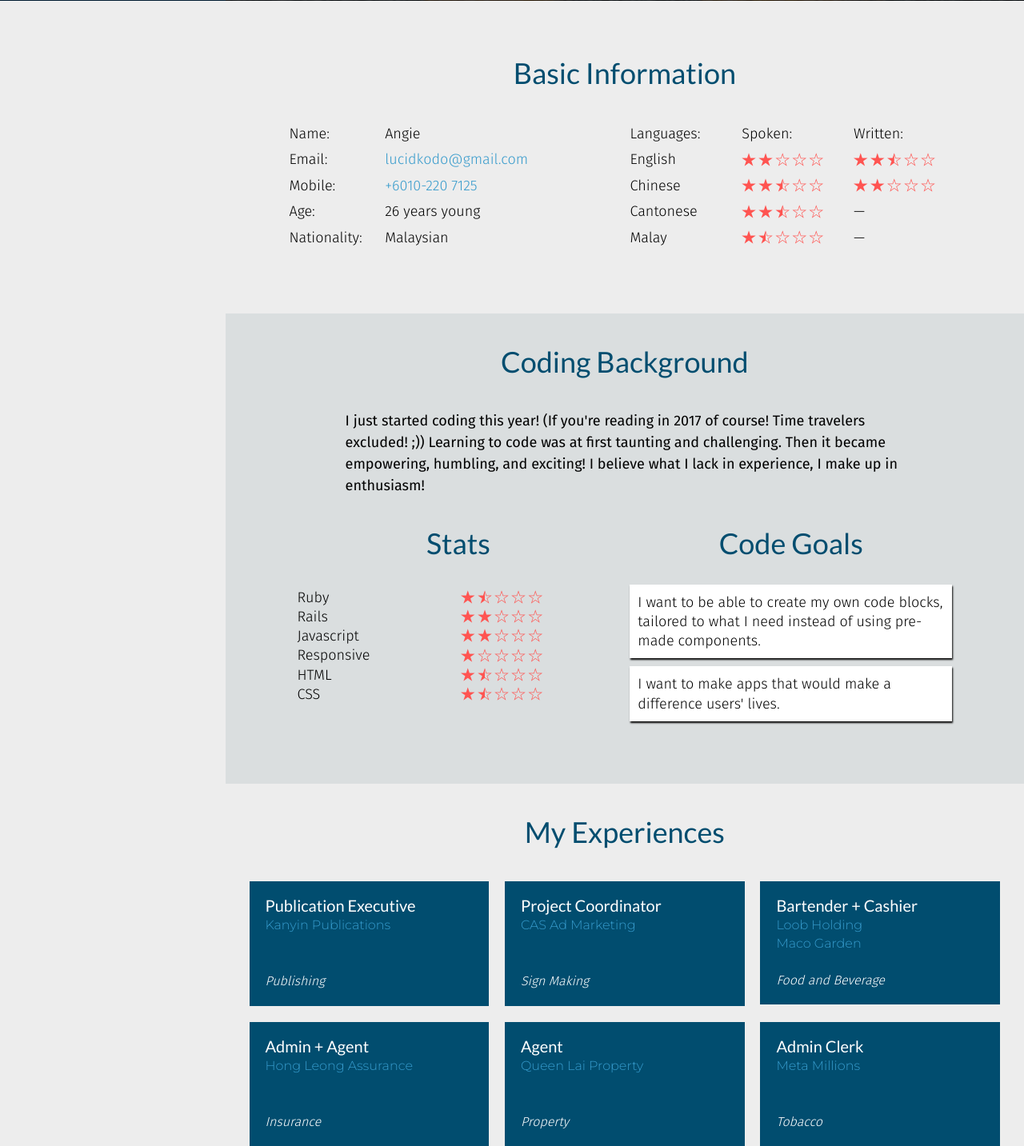
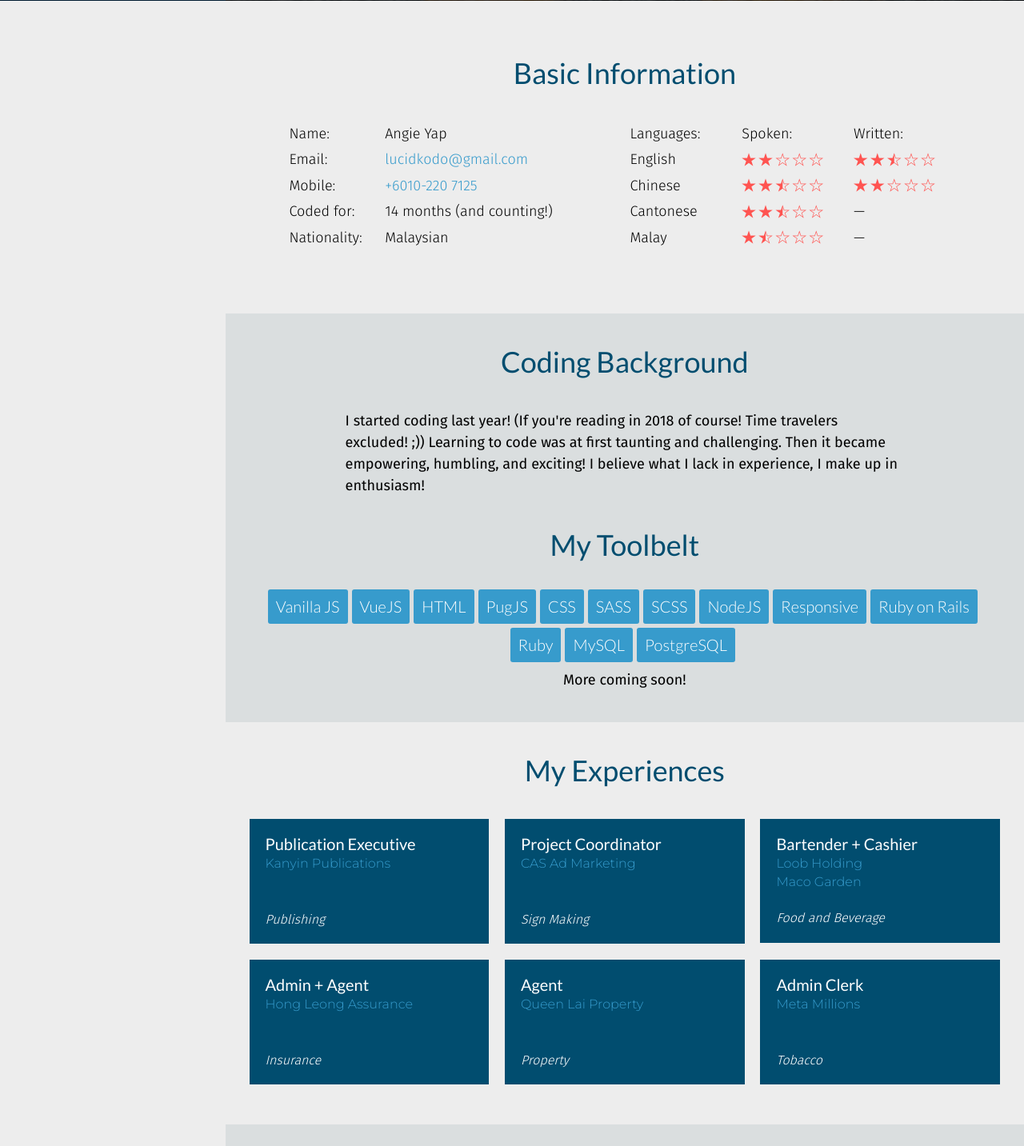
Before and after one commit to lucidkodo/FE-Resume, a PHP site: page / in a window 1280 px wide. Shown: the part 799-2232 px from the top of the page at 80% size. Run offline with PHP 8.4, Linux system fonts and the light colour scheme; style sheets or scripts are compiled from the project's sources; some libraries are stand-ins or nearby versions.

Commit message:
Gently updated before the 2.0 revamp

```diff
--- a/index.html
+++ b/index.html
@@ -66,7 +66,7 @@
                   <p>Name:</p>
                 </div>
                 <div class="col span-5-of-7 cont-label">
-                  <p>Angie</p>
+                  <p>Angie Yap</p>
                 </div>
               </div>
 
@@ -90,10 +90,10 @@
 
               <div class="row">
                 <div class="col span-2-of-7 info-label">
-                  <p>Age:</p>
+                  <p>Coded for:</p>
                 </div>
                 <div class="col span-5-of-7 cont-label">
-                  <p>26 years young</p>
+                  <p>14 months (and counting!)</p>
                 </div>
               </div>
 
@@ -201,74 +201,50 @@
       <section class="section-code" id="coding-bg">
         <h2>Coding Background</h2>
         <div class="row">
-          <p class="about-my-coding">I just started coding this year! (If you're reading in 2017 of course! Time travelers excluded! ;)) Learning to code was at first taunting and challenging. Then it became empowering, humbling, and exciting! I believe what I lack in experience, I make up in enthusiasm!</p>
+          <p class="about-my-coding">I started coding last year! (If you're reading in 2018 of course! Time travelers excluded! ;)) Learning to code was at first taunting and challenging. Then it became empowering, humbling, and exciting! I believe what I lack in experience, I make up in enthusiasm!</p>
         </div>
 
+        <div class="row toolbelt">
+          <h2>My Toolbelt</h2>
+          <ul class="skill-box">
+            <li class="skill-item">Vanilla JS</li>
+            <li class="skill-item">VueJS</li>
+            <li class="skill-item">HTML</li>
+            <li class="skill-item">PugJS</li>
+            <li class="skill-item">CSS</li>
+            <li class="skill-item">SASS</li>
+            <li class="skill-item">SCSS</li>
+            <li class="skill-item">NodeJS</li>
+            <li class="skill-item">Responsive</li>
+            <li class="skill-item">Ruby on Rails</li>
+            <li class="skill-item">Ruby</li>
+            <li class="skill-item">MySQL</li>
+            <li class="skill-item">PostgreSQL</li>
+          </ul>
+
+          <p class="coming-soon-skill">More coming soon!</p>
+
+        <!--
         <div class="row code-stat-row">
           <div class="col span-1-of-2 code-stat-col">
             <h2>Stats</h2>
-            <div class="code-lang-box">
-              <div class="col span-1-of-2 lang-names">
-                <p>Ruby</p>
-                <p>Rails</p>
-                <p>Javascript</p>
-                <p>Responsive</p>
-                <p>HTML</p>
-                <p>CSS</p>
-              </div>
-              <div class="col span-1-of-2 lang-stars">
-                <!-- Ruby -->
-                <div>
-                  <i class="ion-ios-star icon-small"></i>
-                  <i class="ion-ios-star-half icon-small"></i>
-                  <i class="ion-ios-star-outline icon-small"></i>
-                  <i class="ion-ios-star-outline icon-small"></i>
-                  <i class="ion-ios-star-outline icon-small"></i>
-                </div>
-                <!-- Rails -->
-                <div>
-                  <i class="ion-ios-star icon-small"></i>
-                  <i class="ion-ios-star icon-small"></i>
-                  <i class="ion-ios-star-outline icon-small"></i>
-                  <i class="ion-ios-star-outline icon-small"></i>
-                  <i class="ion-ios-star-outline icon-small"></i>
-                </div>
-                <!-- JS -->
-                <div>
-                  <i class="ion-ios-star icon-small"></i>
-                  <i class="ion-ios-star icon-small"></i>
-                  <i class="ion-ios-star-outline icon-small"></i>
-                  <i class="ion-ios-star-outline icon-small"></i>
-                  <i class="ion-ios-star-outline icon-small"></i>
-                </div>
-                <!-- Responsive -->
-                <div>
-                  <i class="ion-ios-star icon-small"></i>
-                  <i class="ion-ios-star-outline icon-small"></i>
-                  <i class="ion-ios-star-outline icon-small"></i>
-                  <i class="ion-ios-star-outline icon-small"></i>
-                  <i class="ion-ios-star-outline icon-small"></i>
-                </div>
-                <!-- HTML -->
-                <div>
-                  <i class="ion-ios-star icon-small"></i>
-                  <i class="ion-ios-star-half icon-small"></i>
-                  <i class="ion-ios-star-outline icon-small"></i>
-                  <i class="ion-ios-star-outline icon-small"></i>
-                  <i class="ion-ios-star-outline icon-small"></i>
-                </div>
-                <!-- CSS -->
-                <div>
-                  <i class="ion-ios-star icon-small"></i>
-                  <i class="ion-ios-star-half icon-small"></i>
-                  <i class="ion-ios-star-outline icon-small"></i>
-                  <i class="ion-ios-star-outline icon-small"></i>
-                  <i class="ion-ios-star-outline icon-small"></i>
-                </div>
-              </div> <!-- lang-stars -->
-            </div> <!-- code-lang-box -->
-          </div> <!-- code-stat-col -->
+            <ul class="skill-box">
+              <li class="skill-item">Vanilla JS</li>
+              <li class="skill-item">VueJS</li>
+              <li class="skill-item">PugJS</li>
+              <li class="skill-item">SASS</li>
+              <li class="skill-item">Node</li>
+              <li class="skill-item">Responsive</li>
+              <li class="skill-item">HTML</li>
+              <li class="skill-item">CSS</li>
+              <li class="skill-item">SCSS</li>
+              <li class="skill-item">Rails</li>
+              <li class="skill-item">Ruby</li>
+            </ul>
+          </div>  -->
+          <!-- code-stat-col -->
 
+          <!--
           <div class="col span-1-of-2 code-goals-col">
             <h2>Code Goals</h2>
             <div class="row">
@@ -277,8 +253,9 @@
                 <li><p>I want to make apps that would make a difference users' lives.</p></li>
               </ul>
             </div>
-          </div> <!-- code-goals-col -->
-        </div> <!-- code-stat-row -->
+          </div> --> <!-- code-goals-col -->
+        <!-- </div> -->
+        <!-- code-stat-row -->
       </section>
 
       <section class="section-my-exp" id="prev-exp">
@@ -504,7 +481,7 @@
           <p class="credit-p">Credits:</p>
           <ul class="credits-to smaller-p">
             <li>My <a href="https://www.nextacademy.com/" target="_blank">RoR bootcamp</a></li>
-            <li>My <a href="https://www.udemy.com/the-complete-javascript-course/learn/v4/overview" target="_blank">JS course</a> and <a href="https://www.udemy.com/design-and-develop-a-killer-website-with-html5-and-css3/learn/v4/overview" target="_blank">Front End course</a> on Udemy by <a href="https://web.facebook.com/codingheroes" target="_blank">Jonas</a></li>
+            <!-- <li>My <a href="https://www.udemy.com/the-complete-javascript-course/learn/v4/overview" target="_blank">JS course</a> and <a href="https://www.udemy.com/design-and-develop-a-killer-website-with-html5-and-css3/learn/v4/overview" target="_blank">Front End course</a> on Udemy by <a href="https://web.facebook.com/codingheroes" target="_blank">Jonas</a></li> -->
             <li><a href="http://www.amandasandlin.com/" target="_blank">Amanda</a> for the header picture</li>
           </ul>
           <p class="copyright">
--- a/resources/css/style.css
+++ b/resources/css/style.css
@@ -234,6 +234,10 @@ header {
   font-weight: 400;
 }
 
+.toolbelt {
+  margin-top: 30px
+}
+
 .code-stat-row {
   padding: 2% 9%;
 }
@@ -249,7 +253,32 @@ header {
   background-color: #fff;
 }
 
+.skill-box {
+  max-width: 900px;
+  display: flex;
+  flex-direction: row;
+  flex-wrap: wrap;
+  justify-content: center;
+  margin: 0 auto;
+}
 
+.skill-item {
+  list-style: none;
+  background-color: #379bcc;
+  width: fit-content;
+  padding: 10px;
+  margin-right: 5px;
+  margin-top: 5px;
+  font-family: 'Lato';
+  color: #fff;
+  border-radius: 3px;
+}
+
+.coming-soon-skill {
+  text-align: center;
+  margin-top: 10px;
+  font-weight: 400;
+}
 
 /* ----------------------------------------------- */
 /*   SECTION-MY-EXP   */
```
Lines whose indentation alone changed are shown as unchanged.
